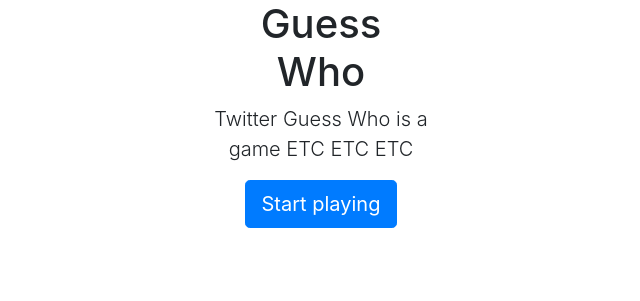
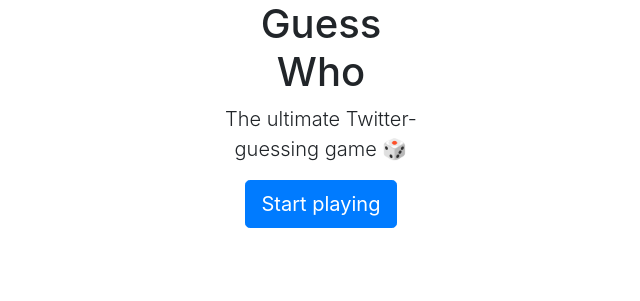
Before and after one commit to aureliaspecker/twitter-guess-who, a Flask app: page / in a window 1280 px wide. Shown: the part 310-611 px from the top of the page, without its empty margins (319-959 px from the left). Run offline with Flask 2, Linux system fonts and the light colour scheme; parts of the project's set-up code (start-up, migrations or seed data) failed here and were passed over; some libraries are stand-ins or nearby versions.

Commit message:
Edit welcome message

```diff
--- a/app/templates/index.html
+++ b/app/templates/index.html
@@ -6,7 +6,7 @@
 {% endblock %}
 
 {% block paragraph %}
-    Twitter Guess Who is a game ETC ETC ETC
+   The ultimate Twitter-guessing game 🎲
 {% endblock %}
 
 {% block content %}
```
